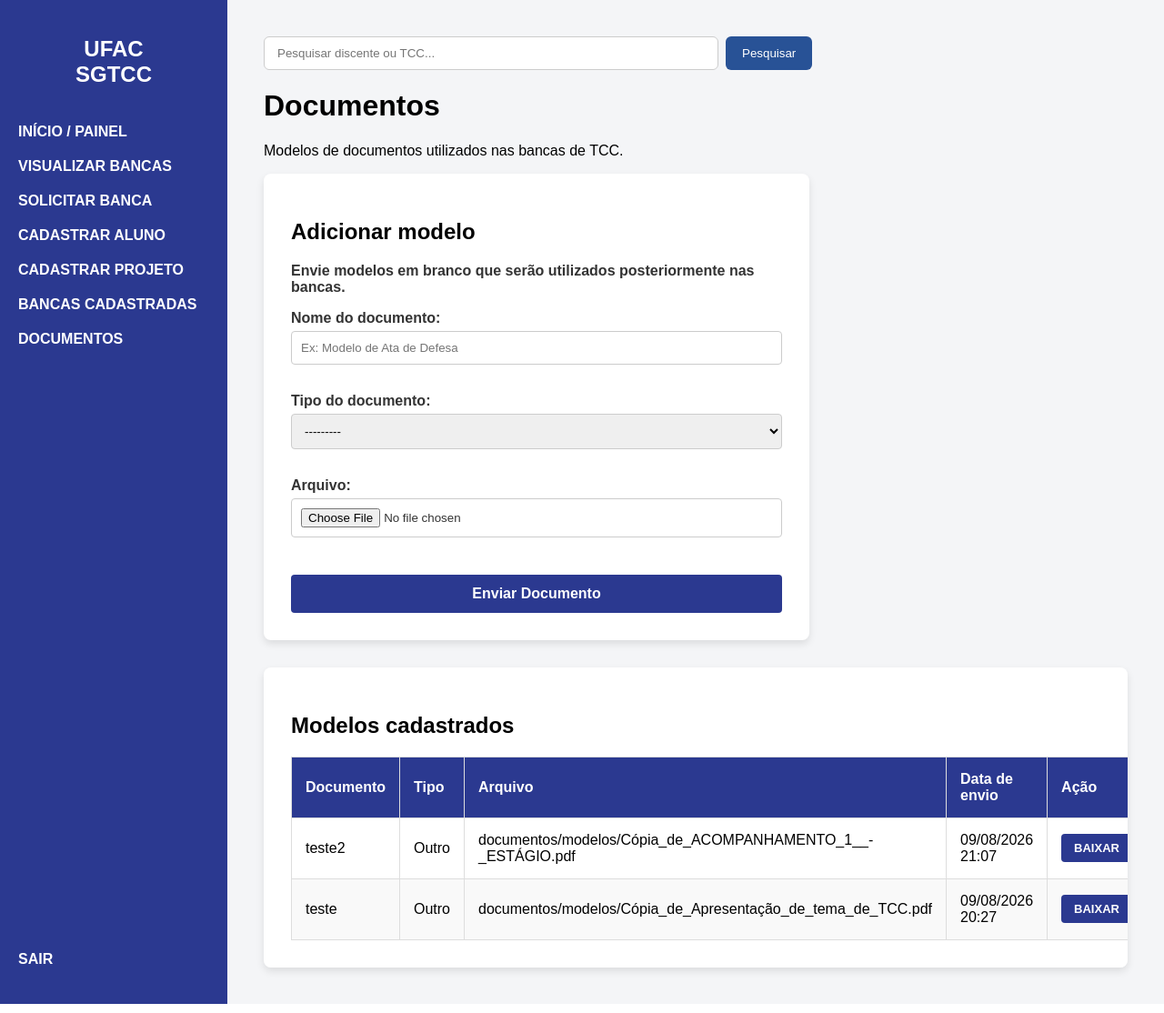
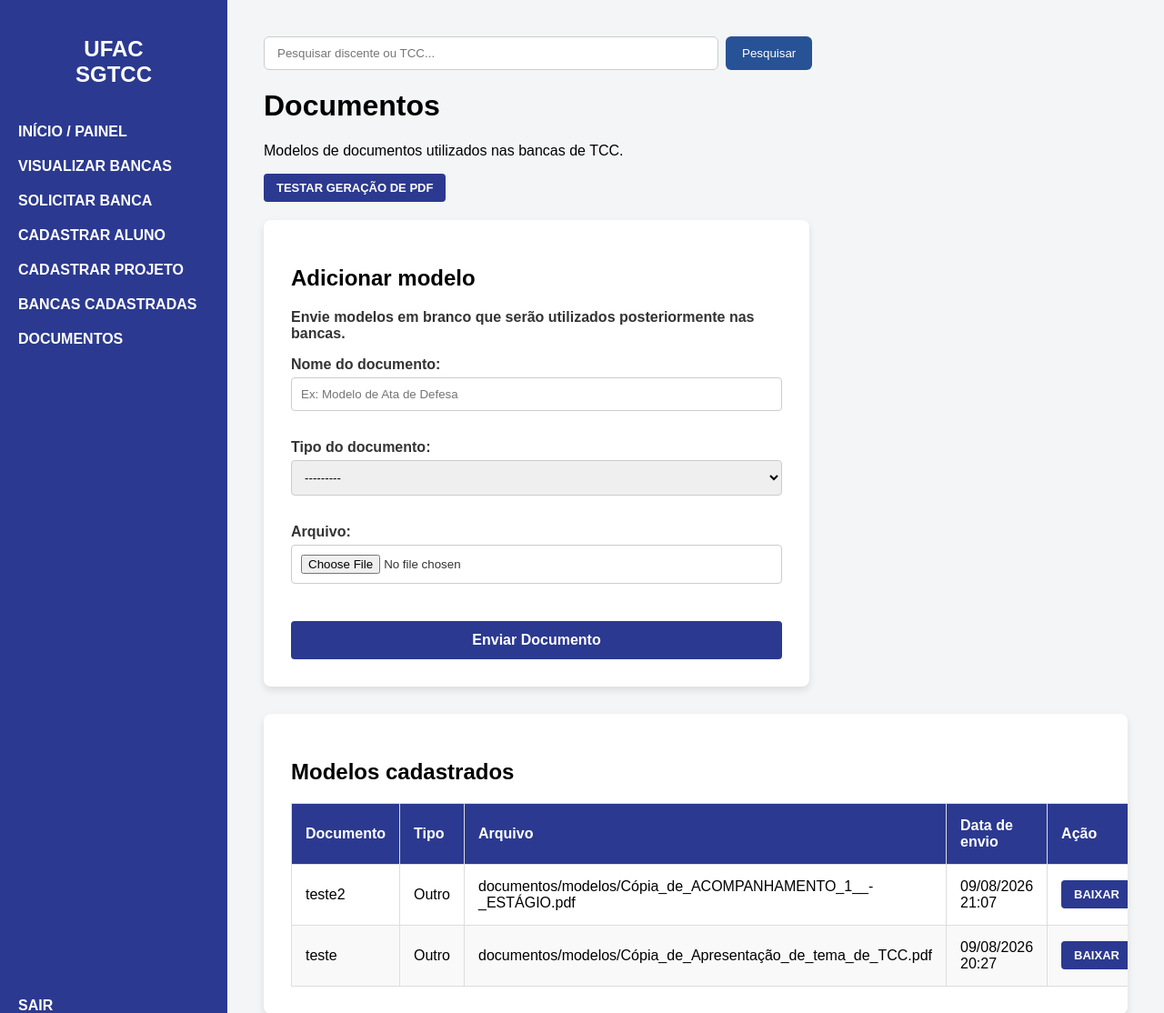
Before and after one commit to Brenndo-l/EstagioSupervisionadoBANCA_TCC, a Django app: page /documentos/ in a window 1280 px wide. Shown: the top 1114 px of the page at 91% size. Run offline with Django 5.2, Linux system fonts and the light colour scheme; a user stored in the database is signed in; data comes from the database, SQL or seed files in the repository; both versions use the stored data as it was after the commit.

Commit message:
feat:teste de gerar pdfs

```diff
--- a/bancasapp/urls.py
+++ b/bancasapp/urls.py
@@ -16,4 +16,5 @@ urlpatterns = [
     path('pesquisar/', views.pesquisar, name='pesquisar'),
     path('documentos/', views.documentos, name='documentos'),
     path('documentos/<int:modelo_id>/download/', views.baixar_documento, name='baixar_documento'),
+    path('documentos/teste-pdf/', views.gerar_pdf_teste, name='gerar_pdf_teste'),
 ]
--- a/bancasapp/views.py
+++ b/bancasapp/views.py
@@ -5,8 +5,10 @@ from django.contrib.auth import authenticate, login
 from django.contrib.auth.decorators import login_required
 from django.contrib import messages
 from django.db.models import Q
-from django.http import FileResponse
+from django.http import FileResponse, HttpResponse
 from pathlib import Path
+from django.template.loader import get_template
+from xhtml2pdf import pisa
 
 
 # 1. Tela inicial do sistema (Dashboard com os botões principais)
@@ -324,3 +326,43 @@ def baixar_documento(request, modelo_id):
         as_attachment=True,
         filename=nome_arquivo
     )
+
+@login_required(login_url='login')
+def gerar_pdf_teste(request):
+    # Carrega o HTML usado para montar o PDF
+    template = get_template('pdf/pdf_teste.html')
+
+    nome_usuario = (
+        request.user.get_full_name()
+        or request.user.username
+    )
+
+    contexto = {
+        'usuario': nome_usuario,
+    }
+
+    html = template.render(contexto)
+
+    # Cria a resposta que será enviada como PDF
+    response = HttpResponse(
+        content_type='application/pdf'
+    )
+
+    response['Content-Disposition'] = (
+        'attachment; filename="sgtcc_teste_pdf.pdf"'
+    )
+
+    # Converte o HTML em PDF
+    resultado = pisa.CreatePDF(
+        html,
+        dest=response,
+        encoding='UTF-8'
+    )
+
+    if resultado.err:
+        return HttpResponse(
+            'Erro ao gerar o arquivo PDF.',
+            status=500
+        )
+
+    return response
--- a/templates/documentos.html
+++ b/templates/documentos.html
@@ -4,6 +4,7 @@
 
 <div class="dashboard-header">
     <h1>Documentos</h1>
+
     <p>
         Modelos de documentos utilizados nas bancas de TCC.
     </p>
@@ -12,7 +13,14 @@
 
 {% if eh_coordenacao %}
 
-    <div class="form-container">
+    <a
+        href="{% url 'gerar_pdf_teste' %}"
+        class="btn-download"
+    >
+        TESTAR GERAÇÃO DE PDF
+    </a>
+
+    <div class="form-container" style="margin-top: 20px;">
 
         <h2>Adicionar modelo</h2>
 
```
Also changed, not shown: templates/pdf/pdf_teste.html (added, +50 -0 lines), db.sqlite3. Lines whose indentation alone changed are shown as unchanged.
